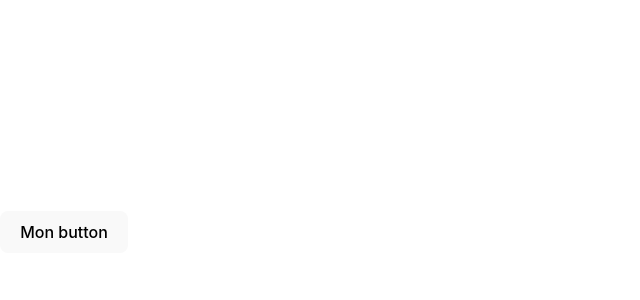
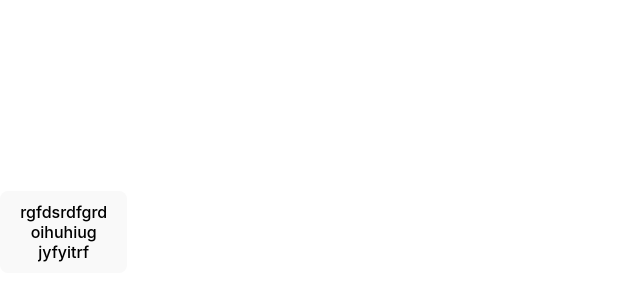
Before and after one commit to champix56/2024-05-15-tjszz1, a React (Vite) app: page / in a window 1280 px wide. Shown: the part 168-468 px from the top of the page, without its empty margins (0-640 px from the left). Built offline with nearby package versions, Linux system fonts and the light colour scheme.

Commit message:
usage de children

```diff
--- a/src/components/App/App.tsx
+++ b/src/components/App/App.tsx
@@ -5,11 +5,16 @@ import "./App.css";
 function App() {
   return (
     <Button
-      titre="Mon button"
       onbuttonclick={(maValue: any) => {
         console.log("buttonclicked from App", maValue);
       }}
-    />
+    >
+      <div>rgfdsrdfgrd</div>
+      <div>oihuhiug</div>
+      <div>jyfyitrf</div>
+      {/* dfghjk */}
+
+    </Button>
   );
 }
 
--- a/src/components/ui/Button/Button.tsx
+++ b/src/components/ui/Button/Button.tsx
@@ -1,19 +1,22 @@
 import React from "react";
 interface IButtonProps {
-  onbuttonclick: Function;
-  titre: string;
+  onbuttonclick?: Function;
+  children: string | React.ReactElement | Array<React.ReactNode | string>;
+  type?: "submit" | "reset" | "button" | undefined;
 }
 const Button: React.FC<IButtonProps> = (props) => {
   const clickHander = (
     evt: React.MouseEvent<HTMLButtonElement, MouseEvent>
   ) => {
     console.log(evt);
-    props.onbuttonclick("coucou");
+    // if (undefined !== props.onbuttonclick) {
+    props.onbuttonclick!("coucou");
+    //}
   };
   console.log(props);
   return (
-    <button onClick={clickHander} className="Button">
-      {props.titre}
+    <button onClick={clickHander} className="Button" type={props.type}>
+      {props.children}
     </button>
   );
 };
```
